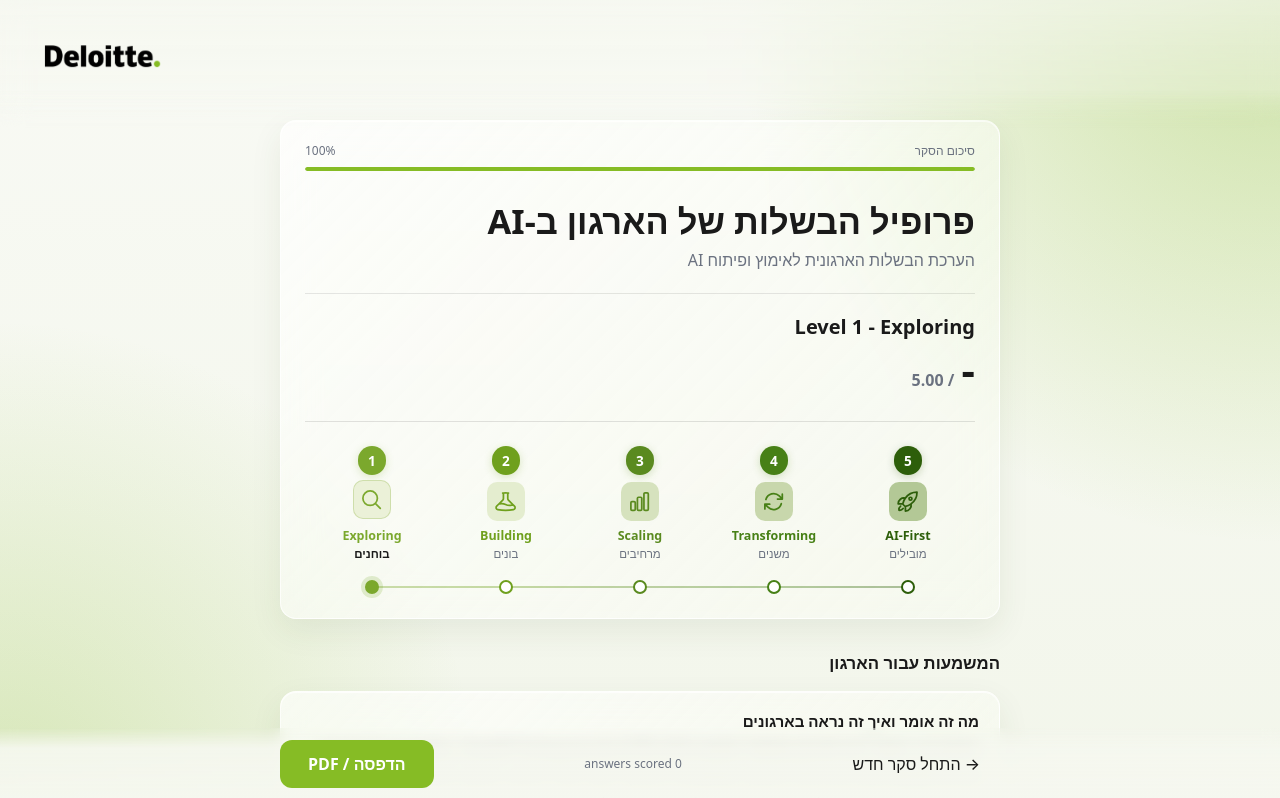
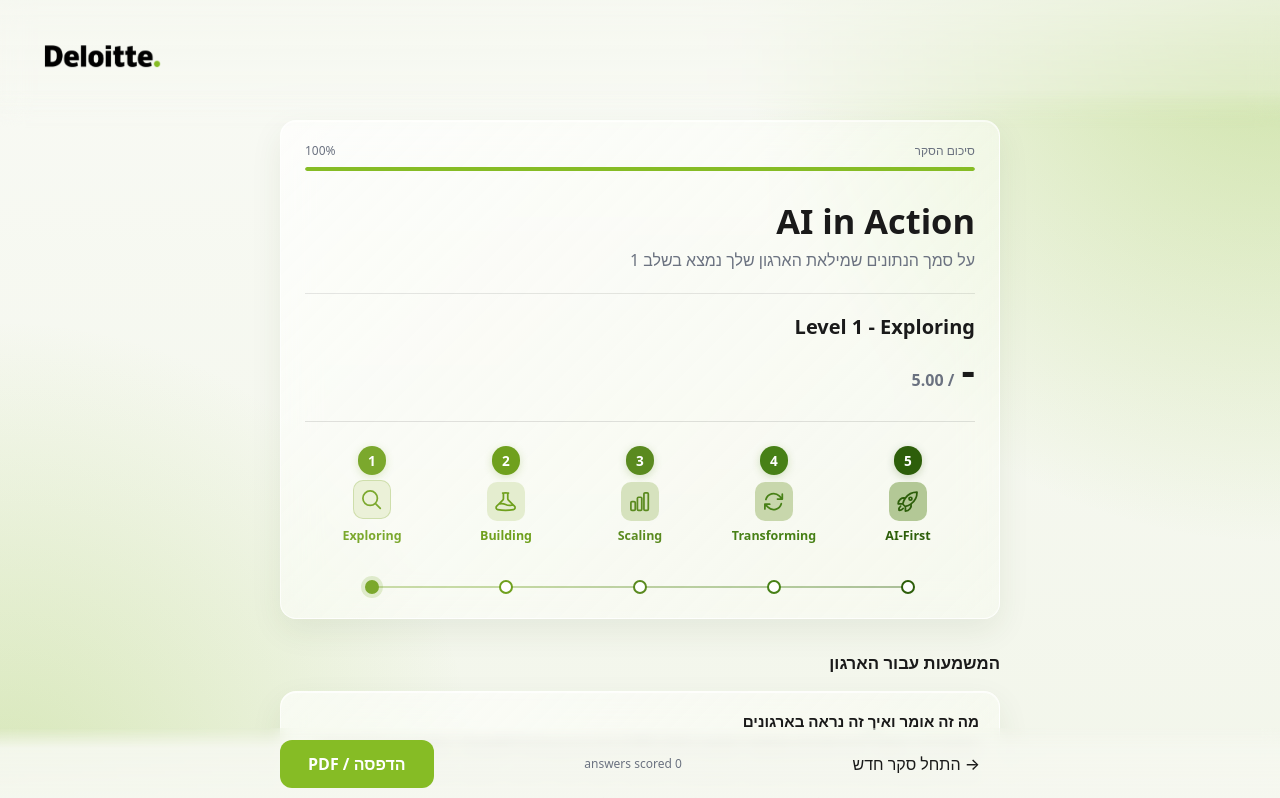
Before and after one commit to Natan-Yago/AI-survey-2026, a React (Vite) app: page /#/summary in a window 1280 px wide. Shown: the top 798 px of the page. Built offline with nearby package versions, Linux system fonts and the light colour scheme.

Commit message:
Refine survey result heading

```diff
--- a/src/pages/SummaryPage.tsx
+++ b/src/pages/SummaryPage.tsx
@@ -65,8 +65,10 @@
             </div>
 
             <header className="summary-profile-intro">
-              <h1 className="summary-profile-title">פרופיל הבשלות של הארגון ב-AI</h1>
-              <p className="summary-profile-description">הערכת הבשלות הארגונית לאימוץ ופיתוח AI</p>
+              <h1 className="summary-profile-title font-latin">AI in Action</h1>
+              <p className="summary-profile-description">
+                על סמך הנתונים שמילאת הארגון שלך נמצא בשלב {level.id}
+              </p>
             </header>
 
             <h2 className="summary-level-title">
@@ -99,7 +101,6 @@
                     </span>
                     <span className="stage-step-label">
                       <strong className="font-latin">{s.nameEn}</strong>
-                      <span dir="rtl">{s.nameHe}</span>
                     </span>
                     <span className="stage-dot" aria-hidden="true"></span>
                   </div>
```
Also changed, not shown: 1 other file (tests, documents, lock files or other folders).
